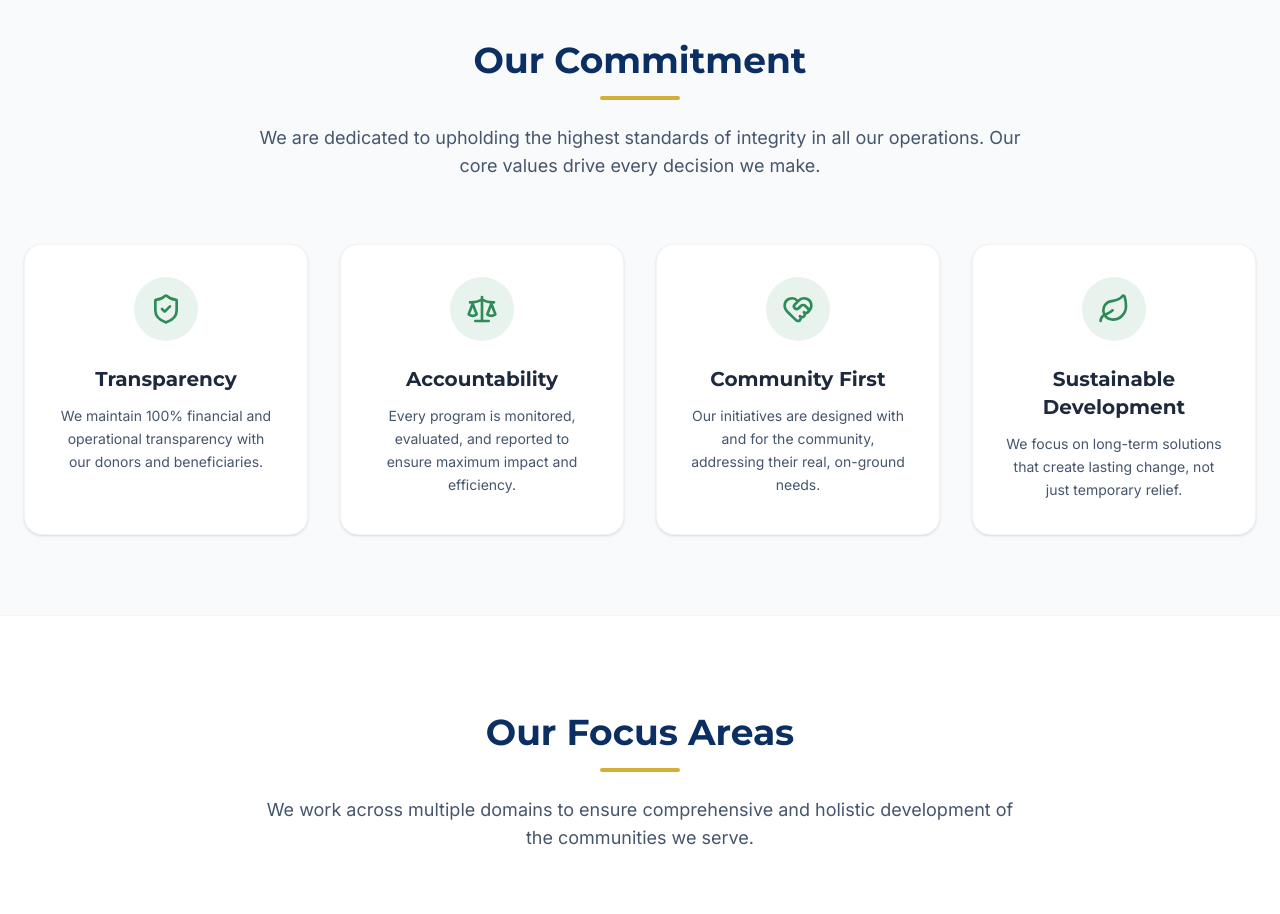
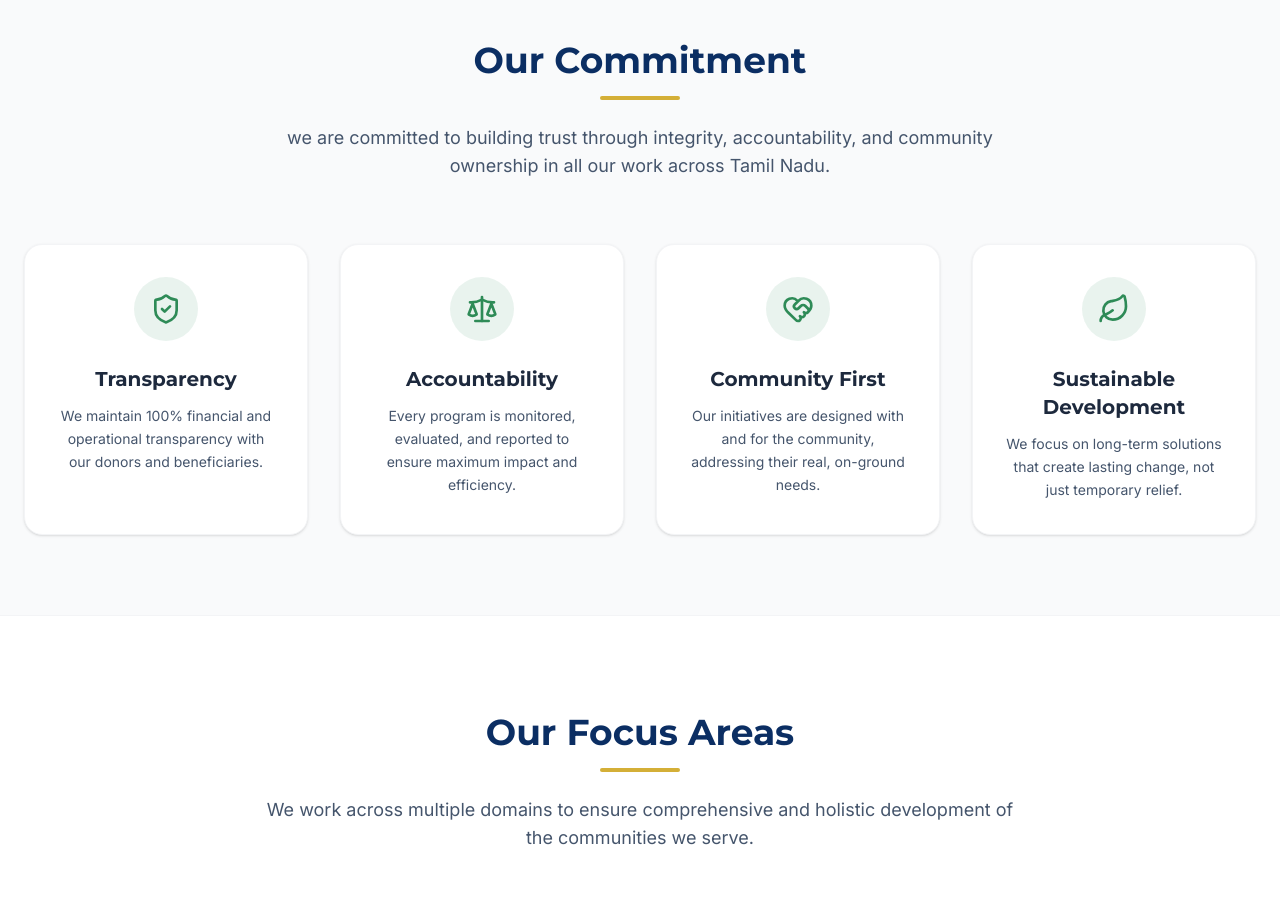
Before and after one commit to gugantrustngo-boop/gerd-trust-web, a Next.js app: page / in a window 1280 px wide. Shown: the part 2560-3474 px from the top of the page. Built offline with nearby package versions, Linux system fonts and the light colour scheme.

Commit message:
Update CommitmentSection.tsx

```diff
--- a/src/components/sections/CommitmentSection.tsx
+++ b/src/components/sections/CommitmentSection.tsx
@@ -34,7 +34,7 @@ export function CommitmentSection() {
           <h2 className="text-3xl md:text-4xl font-bold font-heading mb-4 text-brand-primary">Our Commitment</h2>
           <div className="w-20 h-1 bg-brand-accent mx-auto rounded-full mb-6" />
           <p className="text-slate-600 text-lg">
-            We are dedicated to upholding the highest standards of integrity in all our operations. Our core values drive every decision we make.
+            we are committed to building trust through integrity, accountability, and community ownership in all our work across Tamil Nadu.
           </p>
         </div>
 
```
